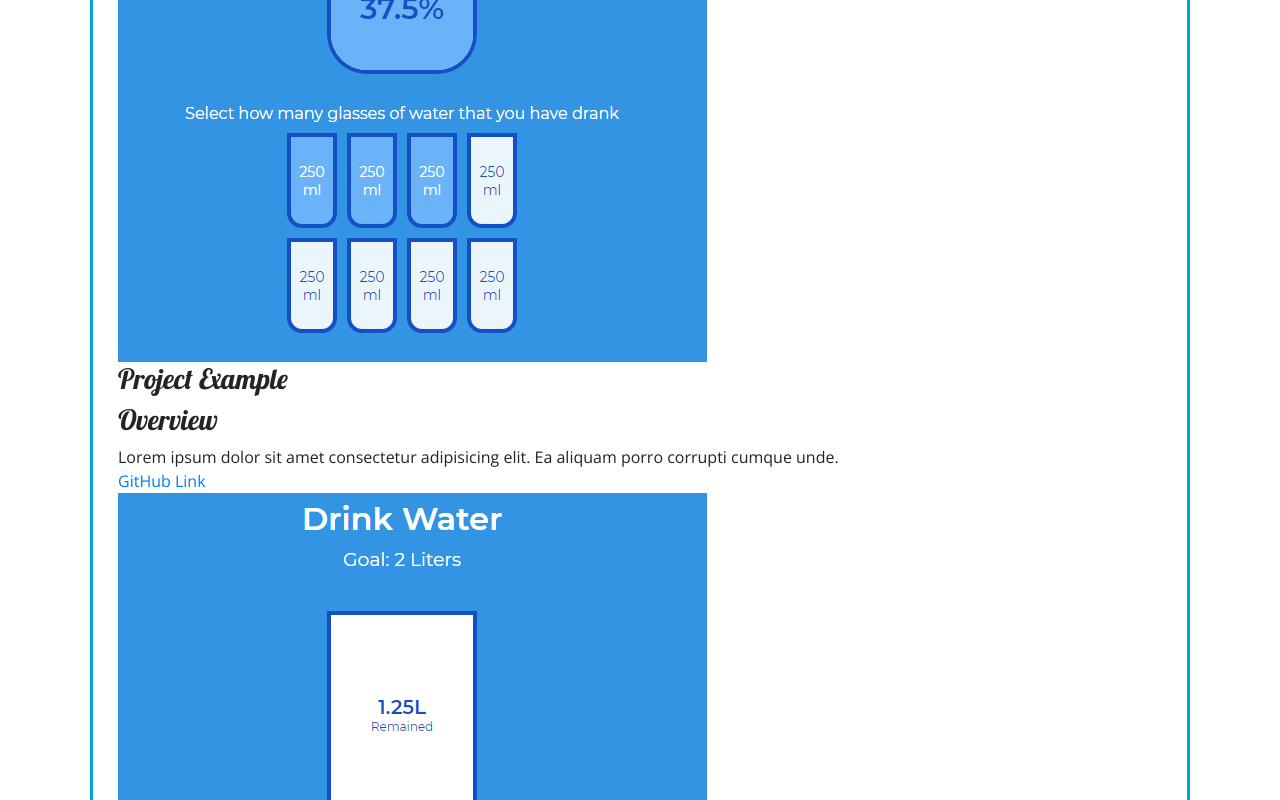
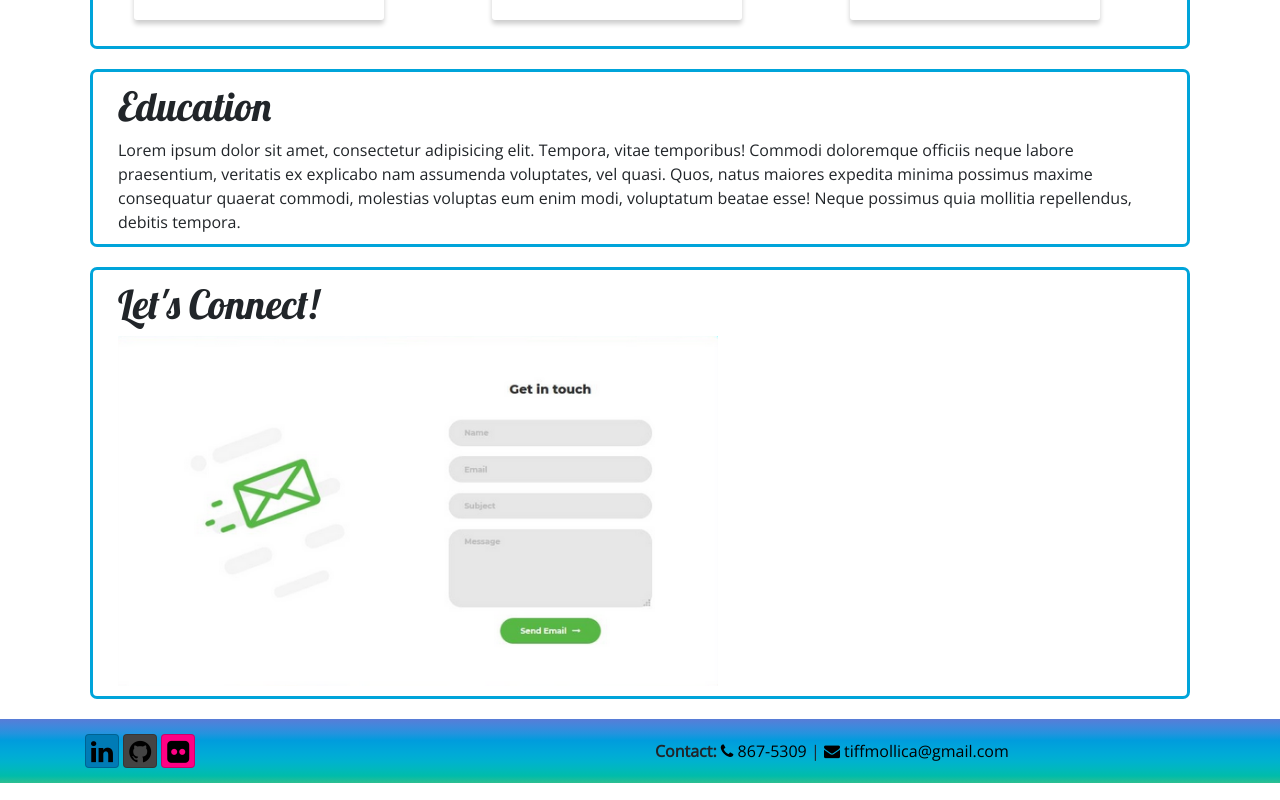
Before and after one commit to tiffany-m/Portfolio_Page_3.0, a website: page index.html in a window 1280 px wide. Shown: the part 980-1780 px from the top of the page. Drawn offline with nearby package versions, Linux system fonts and the light colour scheme.

Commit message:
basic project setup

```diff
--- a/index.html
+++ b/index.html
@@ -37,11 +37,11 @@
             </button>
             <div class="collapse navbar-collapse" id="bakeryNavbar">
                 <ul class="navbar-nav">
-                    <li class="nav-item active"><a class="nav-link" href="#"><i class="fa fa-home fa-lg"></i> Home</a></li>
-                    <li class="nav-item"><a class="nav-link" href="coding.html"><i class="fa fa-code fa-lg"></i> Coding</a></li>
+                    <li class="nav-item active"><a class="nav-link" href="#about"><i class="fa fa-home fa-lg"></i> About</a></li>
+                    <li class="nav-item"><a class="nav-link" href="#recentProjects"><i class="fa fa-code fa-lg"></i> Recent Projects</a></li>
                     <li class="nav-item"><a class="nav-link" href="portfolio.html"><i class="fa fa-folder fa-lg"></i> Portfolio</a></li>
-                    <li class="nav-item"><a class="nav-link" href="cake.html"><i class="fa fa-birthday-cake fa-lg"></i> Cake Decorator</a></li>
-                    <li class="nav-item"><a class="nav-link" href="contact.html"><i class="fa fa-address-card fa-lg"></i> Contact</a></li>
+                    <li class="nav-item"><a class="nav-link" href="cake.html"><i class="fa fa-graduation-cap fa-lg"></i> Education</a></li>
+                    <li class="nav-item"><a class="nav-link" href="contact.html"><i class="fa fa-address-book fa-lg"></i> Contact</a></li>
                 </ul>
             </div>
         </div>
@@ -49,7 +49,7 @@
 <!-- Container -->
     <div class="container">
 <!-- About -->
-        <div class="row boxStyle">
+        <div class="row boxStyle" id="about">
             <div class="col">
                 <img src="img/profilepic.png" height="250">
             </div>
@@ -61,7 +61,7 @@
             </div>
         </div>
 <!-- Recent Projects -->
-        <div class="row boxStyle">
+        <div class="row boxStyle" id="recentProjects">
             <div class="col-12"><h2>Recent Projects</h2></div>
 <!-- 1 -->  <div class="col" id="project">
                 <div class="project-info">
@@ -103,8 +103,17 @@
                 </div>
             </div>
         </div>
+<!-- Education -->
+        <div class="row boxStyle" id="education">
+            <div class="col">
+                <h2>Education</h2>
+                <div>
+                    Lorem ipsum dolor sit amet, consectetur adipisicing elit. Tempora, vitae temporibus! Commodi doloremque officiis neque labore praesentium, veritatis ex explicabo nam assumenda voluptates, vel quasi. Quos, natus maiores expedita minima possimus maxime consequatur quaerat commodi, molestias voluptas eum enim modi, voluptatum beatae esse! Neque possimus quia mollitia repellendus, debitis tempora.
+                </div>
+            </div>
+        </div>
 <!-- Connect -->
-        <div class="row boxStyle">
+        <div class="row boxStyle" id="contact">
             <div class="col-12"><h2>Let's Connect!</h2></div>
             <div class="col">
                 <img src="img/messagepicsample.png" width="600px" alt="">
@@ -115,14 +124,13 @@
 <footer class="site-footer">
     <div class="container">
         <div class="row">
-            <div class="col-sm text-center">
-                <h5><strong>Social</strong></h5>
+            <div class="col-sm">
                 <a href="https://linkedin.com/in/tiffany-mollica" class="btn btn-social-icon btn-linkedin"><span class="fa fa-linkedin"></span></a>
                 <a href="https://github.com/tiffany-m" class="btn btn-social-icon btn-github"><span class="fa fa-github"></span></a>
                 <a href="https://flickr.com/edible_delights" class="btn btn-social-icon btn-flickr"><span class="fa fa-flickr"></span></a>
             </div>
-            <div class="col-sm text-center">
-                <h5><strong>Contact</strong></h5>
+            <div class="col-sm">
+                <strong>Contact:</strong>
                 <a role="button" href="tel:+8675309"><i class="fa fa-phone"></i> 867-5309</a> |
                 <a role="button" href="mailto:info@edibledelights.com"><i class="fa fa-envelope"></i> tiffmollica@gmail.com</a>
             </div>
--- a/styles.css
+++ b/styles.css
@@ -39,6 +39,15 @@ body {
   padding: 15px;
   bottom: 0;
   width: 100%;
+  display: flex;
+}
+.site-footer div {
+  align-items: center;
+  justify-content: space-evenly;
+}
+.site-footer a, a:hover {
+  color: black;
+  text-decoration: none;
 }
 
 h1 {
@@ -74,3 +83,53 @@ h1, h2, h3, h4 {
   border: 4px solid transparent;
   background-clip: content-box;
 }
+
+.project {
+  display: flex;
+  flex-wrap: wrap;
+  justify-content: center;
+}
+
+.project-info {
+  width: 250px;
+  margin: 1rem;
+  background-color: var(blue);
+  box-shadow: 0 4px 5px rgba(0, 0, 0, 0.2);
+  position: relative;
+  overflow: hidden;
+  border-radius: 3px;
+}
+
+.project-info img {
+  width: 100%;
+}
+
+.project-title {
+  color: black;
+  display: flex;
+  align-items: center;
+  justify-content: space-between;
+  padding: 0.5rem 1rem 1rem;
+  letter-spacing: 0.5px;
+}
+
+.project-title h3 {
+  margin-top: 0;
+}
+
+.overview {
+  background-color: #fff;
+  padding: 2rem;
+  position: absolute;
+  left: 0;
+  bottom: 0;
+  right: 0;
+  max-height: 100%;
+  transform: translateY(101%);
+  overflow-y: auto;
+  transition: transform 0.3s ease-in;
+}
+
+.project-info:hover .overview {
+  transform: translateY(0);
+}
```
